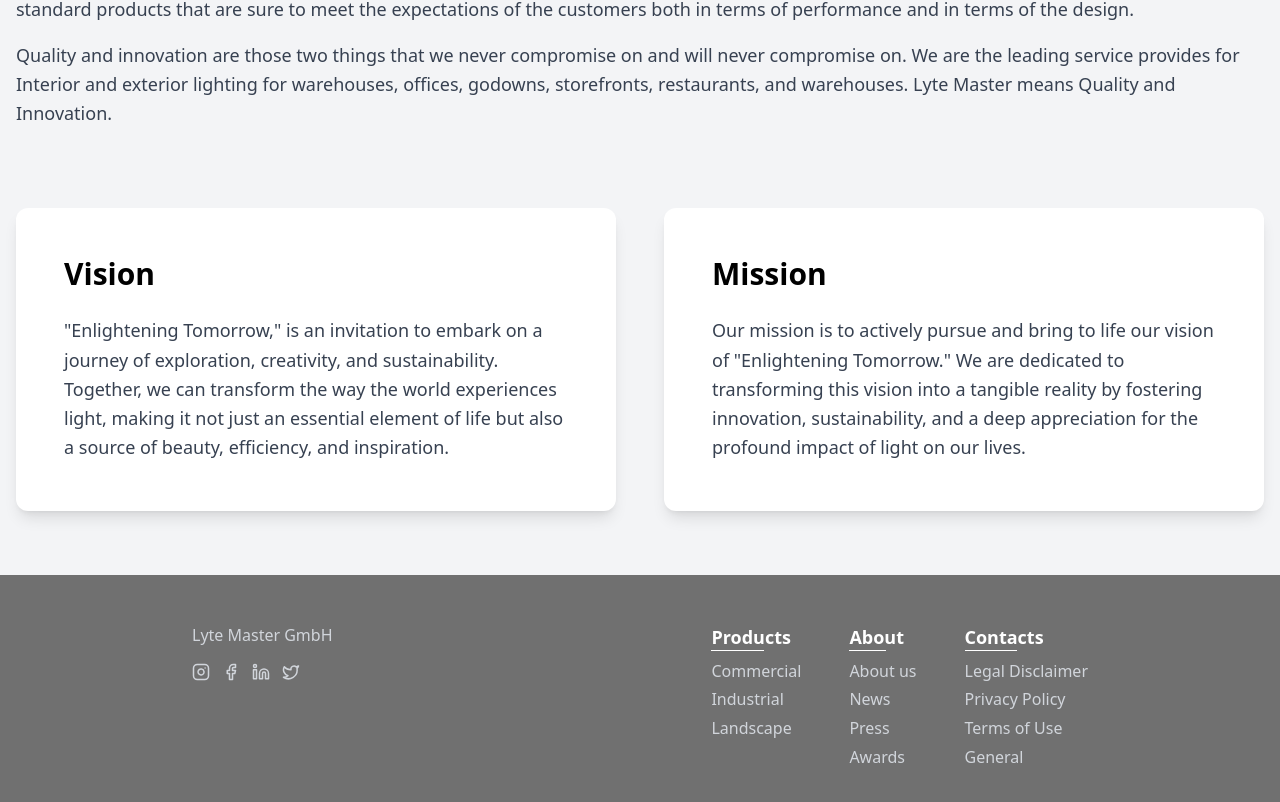
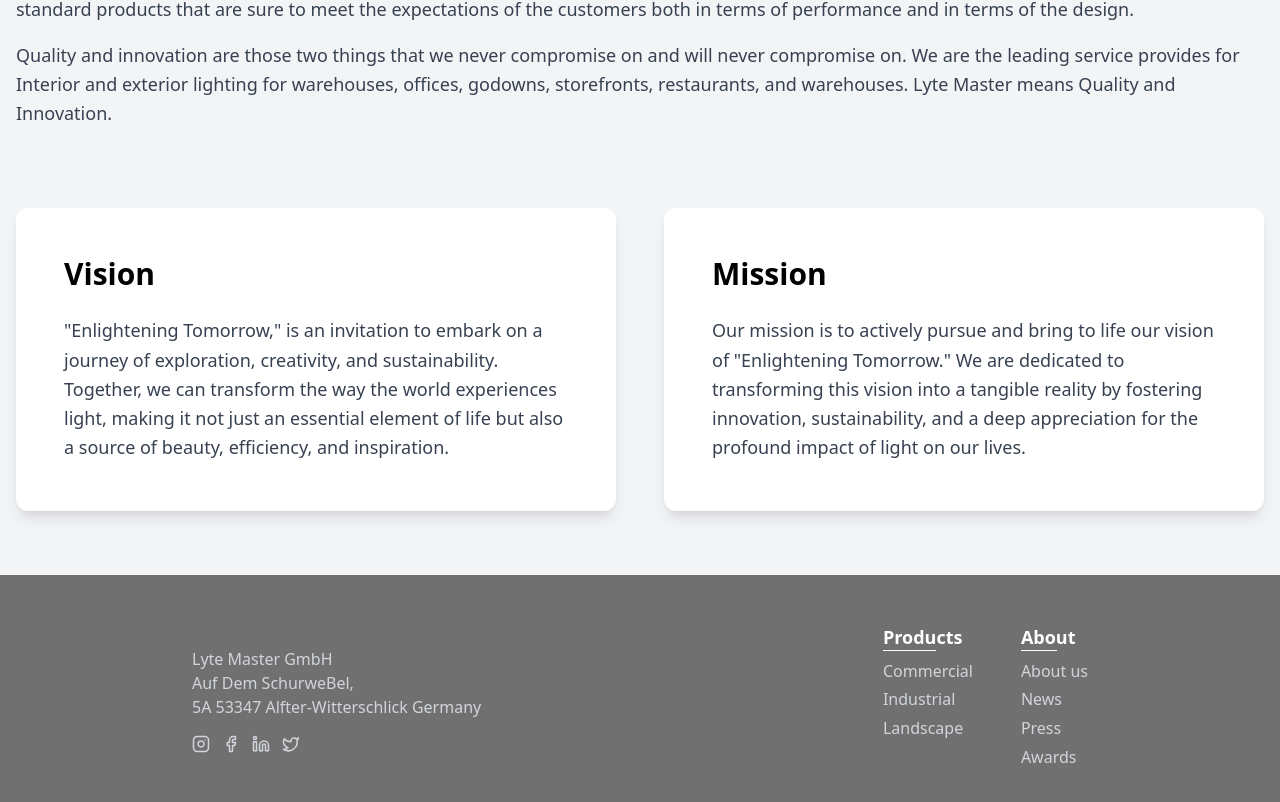
Before and after one commit to goutham-shankar/lytemaster, a Next.js app: page /about in a window 1280 px wide. Shown: the part 1382-2184 px from the top of the page. Built offline with nearby package versions, Linux system fonts and the light colour scheme.

Commit message:
removed contacts

```diff
--- a/src/components/common/footer.jsx
+++ b/src/components/common/footer.jsx
@@ -3,7 +3,10 @@ import Link from "next/link";
 import { Instagram, Facebook, Linkedin, Twitter } from "lucide-react";
 import logo from "@public/logo.png";
 
-const address = `Lyte Master GmbH
+const address = `
+Lyte Master GmbH
+Auf Dem SchurweBel,
+5A 53347 Alfter-Witterschlick Germany
 `;
 
 const socials = [
@@ -47,15 +50,15 @@ const footerLinks = [
       { name: "Awards", link: "#" },
     ],
   },
-  {
-    section: "Contacts",
-    links: [
-      { name: "Legal Disclaimer", link: "#" },
-      { name: "Privacy Policy", link: "#" },
-      { name: "Terms of Use", link: "#" },
-      { name: "General", link: "#" },
-    ],
-  },
+  // {
+    // section: "Contacts",
+    // links: [
+    //   { name: "Legal Disclaimer", link: "#" },
+    //   { name: "Privacy Policy", link: "#" },
+    //   { name: "Terms of Use", link: "#" },
+    //   { name: "General", link: "#" },
+    // ],
+  // },
 ];
 
 const FooterSection = ({ section, links }) => {
```
